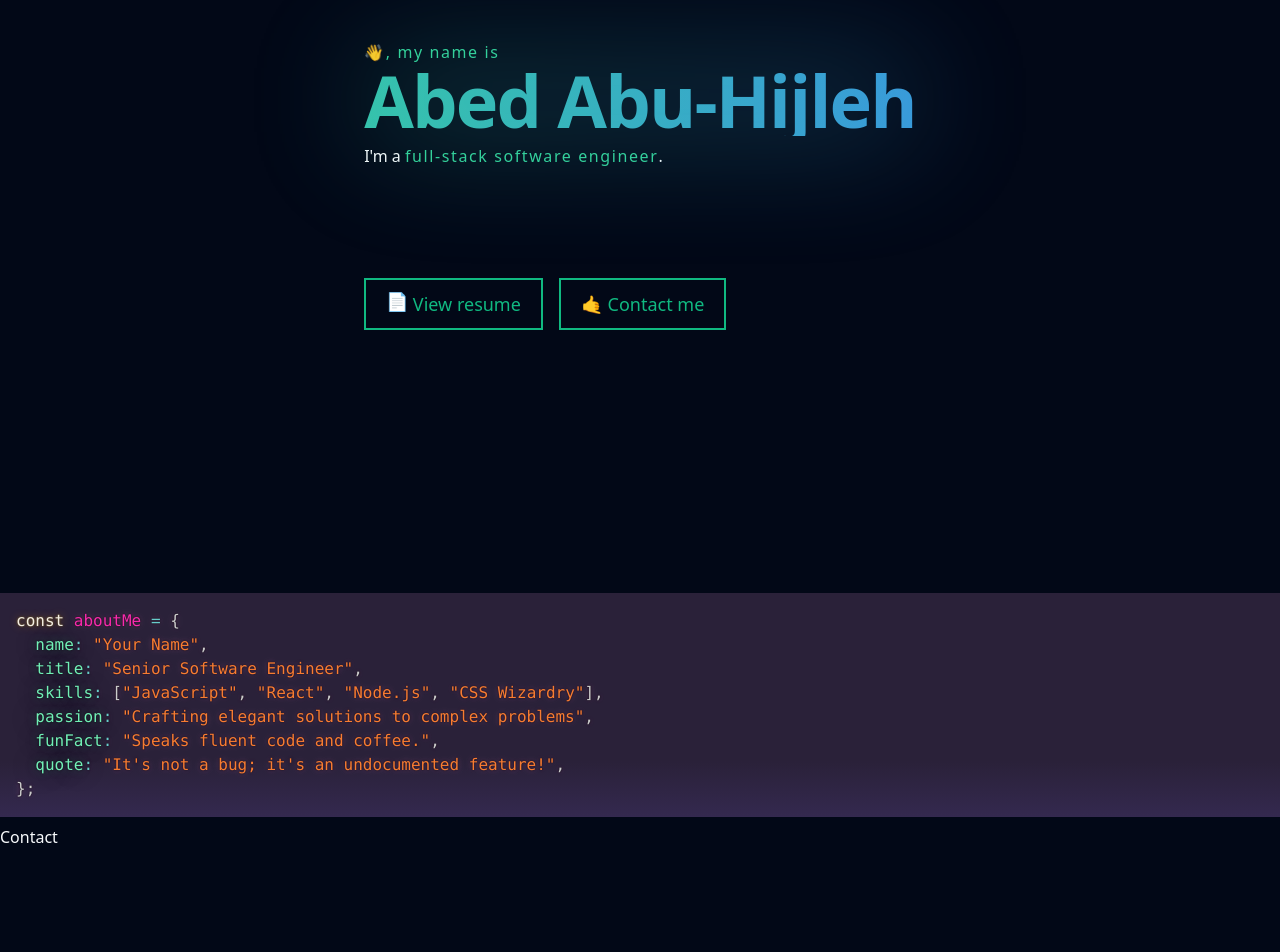
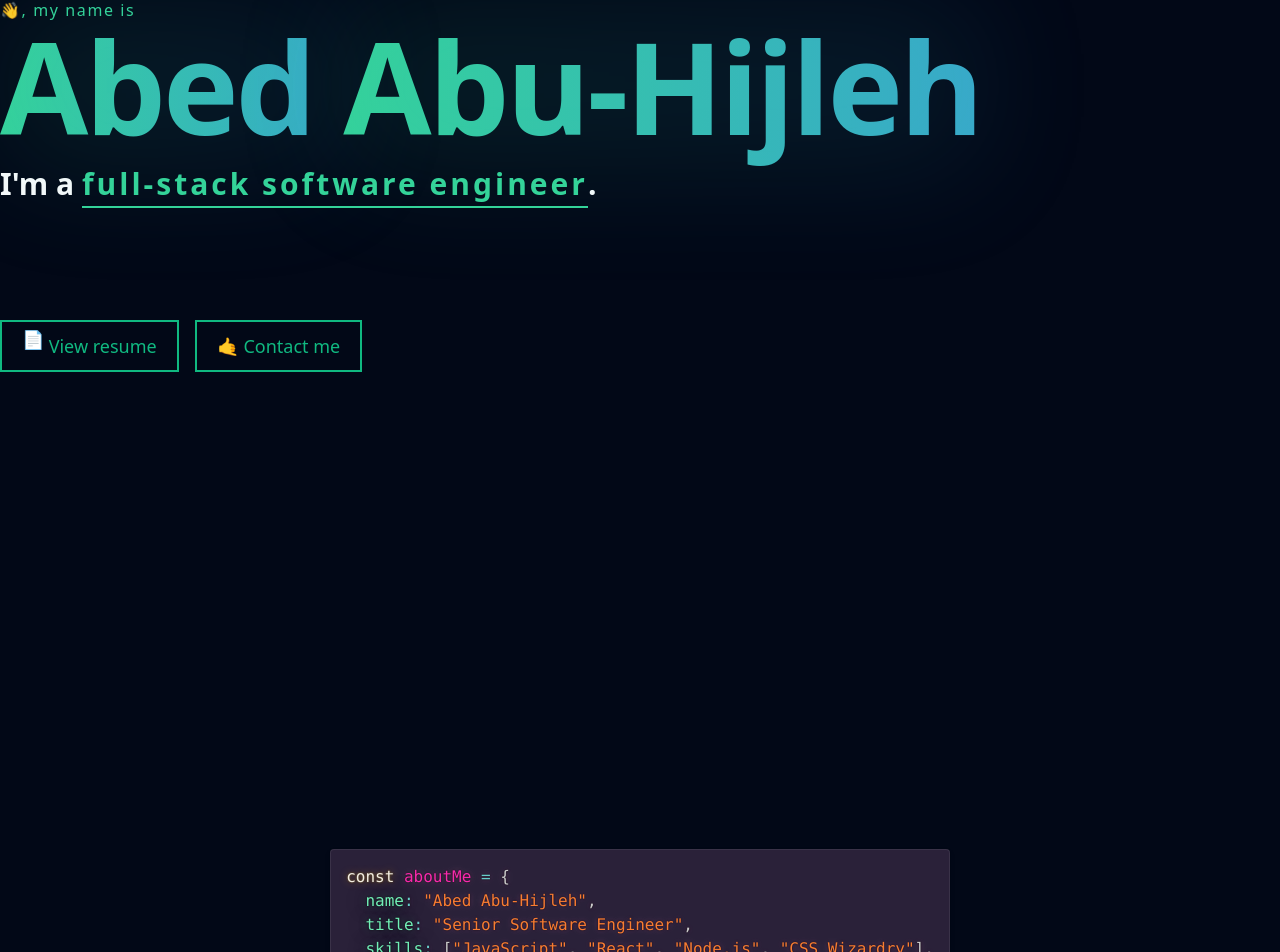
Before and after one commit to aabuhijleh/portfolio-v1, a Next.js app: page / in a window 1280 px wide. Shown: the part 215-1167 px from the top of the page. Before the commit the page ends 1064 px from the top, so only its background shows below. Built offline with nearby package versions, Linux system fonts and the light colour scheme; some icons are missing.

Commit message:
feat: add hero animations

```diff
--- a/app/globals.css
+++ b/app/globals.css
@@ -39,7 +39,7 @@
     @apply scroll-smooth;
   }
   body {
-    @apply bg-background font-sans text-foreground antialiased;
+    @apply overflow-x-hidden bg-background font-sans text-foreground antialiased;
   }
 }
 
@@ -69,3 +69,19 @@
     @apply opacity-50 blur-2xl;
   }
 }
+
+@layer utilities {
+  .shadow {
+    /* inner glow 👇 */
+    box-shadow:
+      inset 0 0 0.5px 1px hsla(0, 0%, 100%, 0.075),
+      /* shadow ring 👇 */ 0 0 0 1px hsla(0, 0%, 0%, 0.05),
+      /* multiple soft shadows 👇 */ 0 0.3px 0.4px hsla(0, 0%, 0%, 0.02),
+      0 0.9px 1.5px hsla(0, 0%, 0%, 0.045),
+      0 3.5px 6px hsla(0, 0%, 0%, 0.09);
+  }
+}
+
+.editor {
+  margin: 0 !important;
+}
--- a/components/about.tsx
+++ b/components/about.tsx
@@ -1,21 +1,58 @@
+"use client";
+
+import { useEffect, useState } from "react";
 import { Prism as SyntaxHighlighter } from "react-syntax-highlighter";
 import { synthwave84 } from "react-syntax-highlighter/dist/esm/styles/prism";
+import dayjs from "dayjs";
+import utc from "dayjs/plugin/utc";
+import timezone from "dayjs/plugin/timezone";
+import { useInterval } from "~/hooks/useInterval";
+import { cn } from "~/lib/utils";
+
+dayjs.extend(utc);
+dayjs.extend(timezone);
 
 export const About = () => {
+  const [time, setTime] = useState<dayjs.Dayjs | null>(null);
+
   const codeString = `const aboutMe = {
-  name: "Your Name",
+  name: "Abed Abu-Hijleh",
   title: "Senior Software Engineer",
   skills: ["JavaScript", "React", "Node.js", "CSS Wizardry"],
   passion: "Crafting elegant solutions to complex problems",
   funFact: "Speaks fluent code and coffee.",
   quote: "It's not a bug; it's an undocumented feature!",
+  location: "West Bank",
+  localTime: "${time?.format("h:mm:ss A") ?? "N/A"}",
 };`;
 
+  useEffect(() => {
+    // Set in useEffect to avoid hydration error
+    // due to time dependent rendering
+    setTime(dayjs(new Date(), "Asia/Hebron"));
+  }, []);
+
+  useInterval(() => {
+    setTime((time) => time?.add(1, "second") ?? null);
+  }, 1000);
+
   return (
-    <section id="about">
-      <SyntaxHighlighter language="javascript" style={synthwave84}>
-        {codeString}
-      </SyntaxHighlighter>
+    <section
+      id="about"
+      className={cn("flex min-h-svh items-center justify-center")}
+    >
+      <div>
+        <SyntaxHighlighter
+          className="editor shadow"
+          language="javascript"
+          style={synthwave84}
+          customStyle={{
+            borderRadius: "0.25rem",
+          }}
+        >
+          {codeString}
+        </SyntaxHighlighter>
+      </div>
     </section>
   );
 };
--- a/components/contact.tsx
+++ b/components/contact.tsx
@@ -1,6 +1,9 @@
 export const Contact = () => {
   return (
-    <section id="contact">
+    <section
+      id="contact"
+      className="mt-1 flex min-h-svh items-center justify-center"
+    >
       <div>Contact</div>
     </section>
   );
--- a/components/hero.tsx
+++ b/components/hero.tsx
@@ -2,7 +2,7 @@
 
 import Link from "next/link";
 import { links } from "~/assets/data";
-import { useIntersecting } from "~/lib/useIntersecting";
+import { useIntersecting } from "~/hooks/useIntersecting";
 import { cn } from "~/lib/utils";
 
 export const Hero = () => {
@@ -11,24 +11,39 @@ export const Hero = () => {
   return (
     <section
       ref={targetRef}
-      className={cn(
-        "flex min-h-svh items-center justify-center",
-        "-translate-x-full opacity-0 blur-sm transition-all duration-1000",
-        isIntersecting && "translate-x-0 opacity-100 blur-none",
-      )}
+      className={cn("flex min-h-svh w-full flex-col justify-center")}
     >
-      <div className="space-y-8">
+      <div
+        className={cn(
+          "space-y-8",
+          "-translate-x-full opacity-0 blur-sm transition-all duration-1000",
+          isIntersecting && "translate-x-0 opacity-100 blur-none",
+        )}
+      >
         <div>
           <div className="tracking-widest text-emerald-400 transition-all duration-300">
             <span className="inline-block animate-wave">👋</span>, my name is
           </div>
-          <h1 className="relative inline-block animate-gradient scroll-m-20 bg-gradient-to-r from-emerald-400 via-blue-500 to-purple-600 bg-[size:400%] bg-clip-text text-7xl font-extrabold tracking-tight text-transparent">
-            Abed Abu-Hijleh
-            <span className="absolute inset-0 animate-gradient bg-gradient-to-r from-emerald-400 via-blue-500 to-purple-600 bg-[size:400%] opacity-30 blur-3xl"></span>
+
+          <h1 className="inline-block scroll-m-20 text-9xl font-extrabold tracking-tight">
+            <span className="relative w-min animate-gradient bg-gradient-to-r from-emerald-400 via-blue-500 to-purple-600 bg-[size:400%] bg-clip-text text-transparent">
+              Abed{" "}
+              <span className="absolute inset-0 animate-gradient bg-gradient-to-r from-emerald-400 via-blue-500 to-purple-600 bg-[size:400%] opacity-10 blur-3xl"></span>
+            </span>
+            <span className="relative animate-gradient whitespace-nowrap bg-gradient-to-r from-emerald-400 via-blue-500 to-purple-600 bg-[size:400%] bg-clip-text text-transparent">
+              Abu-Hijleh
+              <span className="absolute inset-0 animate-gradient bg-gradient-to-r from-emerald-400 via-blue-500 to-purple-600 bg-[size:400%] opacity-10 blur-3xl"></span>
+            </span>
           </h1>
-          <div className="mt-2">
+          <div className="mt-4 w-max scroll-m-20 pb-2 text-3xl font-extrabold">
             I&apos;m a{" "}
-            <span className="tracking-widest text-emerald-400">
+            <span
+              className={cn(
+                "relative tracking-widest text-emerald-400",
+                "after:absolute after:-bottom-1 after:left-0 after:h-0.5 after:w-0 after:bg-current after:transition-all after:delay-700 after:duration-700",
+                isIntersecting && "after:w-full",
+              )}
+            >
               full-stack software engineer
             </span>
             .
--- /dev/null
+++ b/hooks/useInterval.ts
@@ -0,0 +1,20 @@
+import { useEffect, useRef } from "react";
+
+export const useInterval = (callback: () => void, delay: number) => {
+  const intervalRef = useRef<number | undefined>(undefined);
+  const savedCallback = useRef(callback);
+
+  useEffect(() => {
+    savedCallback.current = callback;
+  }, [callback]);
+
+  useEffect(() => {
+    const tick = () => savedCallback.current();
+    if (typeof delay === "number") {
+      intervalRef.current = window.setInterval(tick, delay);
+      return () => window.clearInterval(intervalRef.current);
+    }
+  }, [delay]);
+
+  return intervalRef;
+};
--- a/package.json
+++ b/package.json
@@ -14,6 +14,7 @@
     "@radix-ui/react-slot": "^1.1.0",
     "class-variance-authority": "^0.7.0",
     "clsx": "^2.1.1",
+    "dayjs": "^1.11.13",
     "lucide-react": "^0.456.0",
     "next": "15.0.3",
     "next-themes": "^0.4.3",
--- a/tailwind.config.ts
+++ b/tailwind.config.ts
@@ -60,6 +60,7 @@ export default {
         gradient: "gradient 6s linear infinite",
         wave: "wave 2.5s infinite",
         "fade-up": "fade-up 0.5s ease-out backwards",
+        "fade-up-more": "fade-up-more 0.5s ease-out backwards",
       },
       keyframes: {
         gradient: {
@@ -86,6 +87,16 @@ export default {
             transform: "translateY(0)",
           },
         },
+        "fade-up-more": {
+          "0%": {
+            opacity: "0",
+            transform: "translateY(100%)",
+          },
+          "100%": {
+            opacity: "1",
+            transform: "translateY(-6rem)",
+          },
+        },
       },
     },
   },
```
Also changed, not shown: hooks/useIntersecting.ts (renamed from lib/useIntersecting.ts), 1 other file (tests, documents, lock files or other folders).
